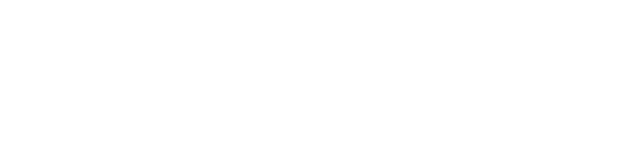
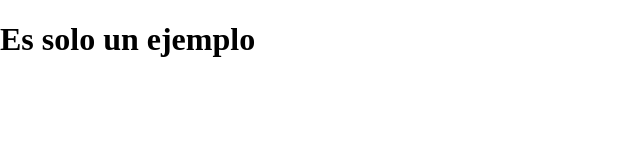
Before and after one commit to maggiegutierrez/PROJECT, a plain HTML site: page index.html in a window 1280 px wide. Shown: the whole page, without its empty margins (0-640 px from the left). Drawn offline with nearby package versions, Linux system fonts and the light colour scheme; files that its build step writes are made by us from their sources.

Commit message:
hi este es mi nuevo cambio jaja whores

```diff
--- a/index.html
+++ b/index.html
@@ -7,5 +7,8 @@
     <link rel="shortcut icon" href="favicon.ico" />
     <link rel="stylesheet" href="./vendor/normalize.css" />
     <link rel="stylesheet" href="./styles/style.css" />
+    <div class="container-example">
+      <h1>Es solo un ejemplo</h1>
+    </div>
   </head>
 </html>
```
